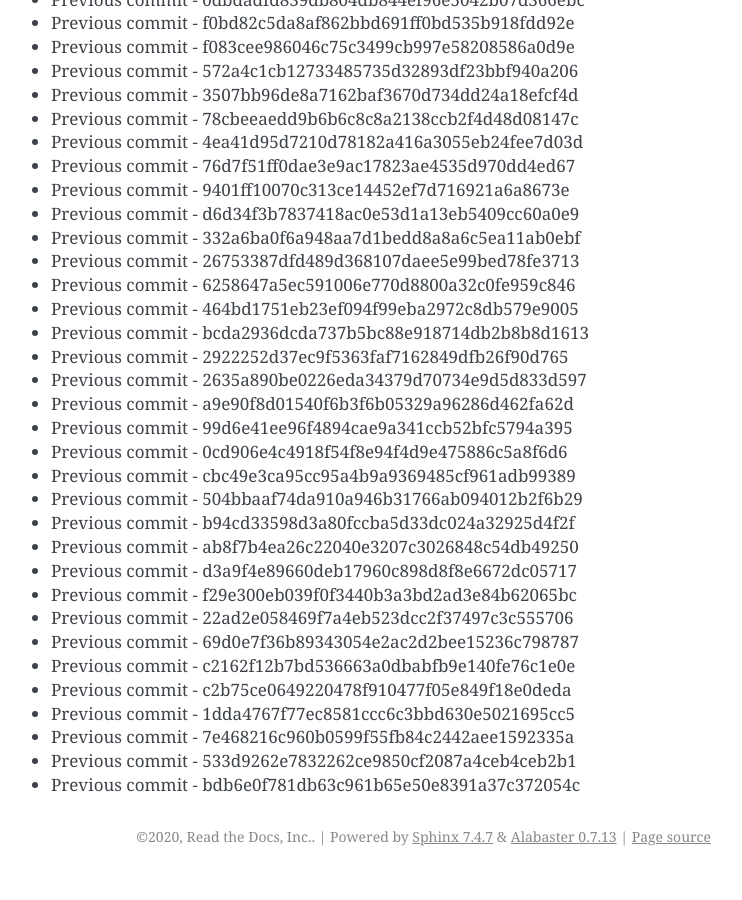
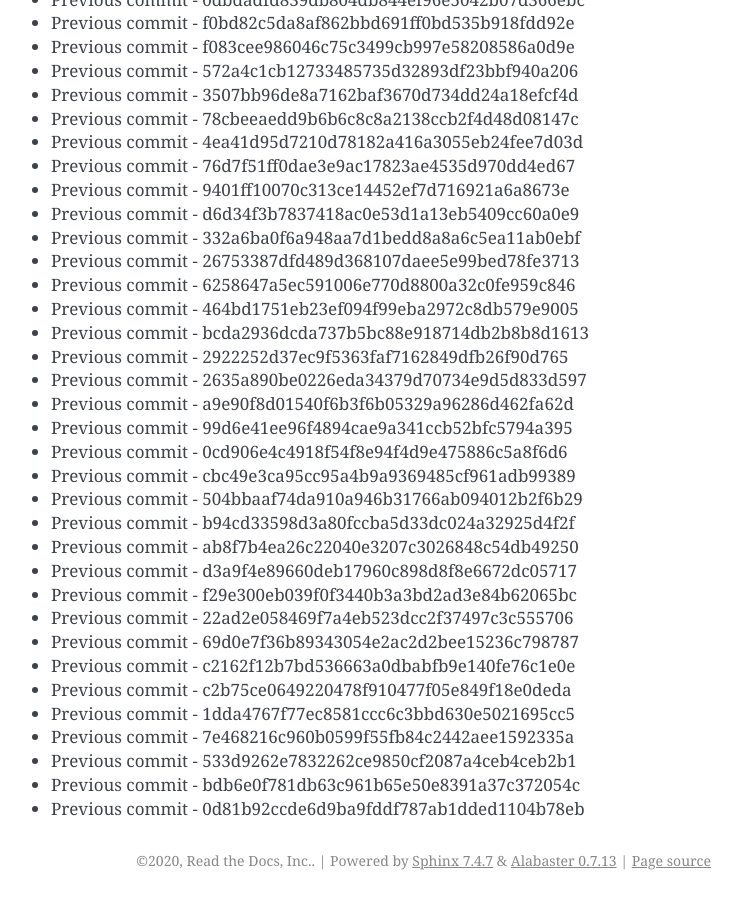
Before and after one commit to readthedocs/rtd-git-stresstest, a Sphinx documentation site: the page built from docs/updates.rst, in a window 1280 px wide and 900 px high, scrolled down 55936 px. Shown: the whole window, without its empty margins (399-1141 px from the left). Built offline with Sphinx 7.4.7, drawn with Linux system fonts in a browser that asks for light colours; before the commit the page ends 56812 px from its top, so only the background shows below that.

Commit message:
Generating commit from previous: 0d81b92ccde6d9ba9fddf787ab1dded1104b78eb

```diff
--- a/docs/updates.rst
+++ b/docs/updates.rst
@@ -2382,3 +2382,4 @@ It can be tested for any performance characteristics.
 * Previous commit - 7e468216c960b0599f55fb84c2442aee1592335a
 * Previous commit - 533d9262e7832262ce9850cf2087a4ceb4ceb2b1
 * Previous commit - bdb6e0f781db63c961b65e50e8391a37c372054c
+* Previous commit - 0d81b92ccde6d9ba9fddf787ab1dded1104b78eb
```
